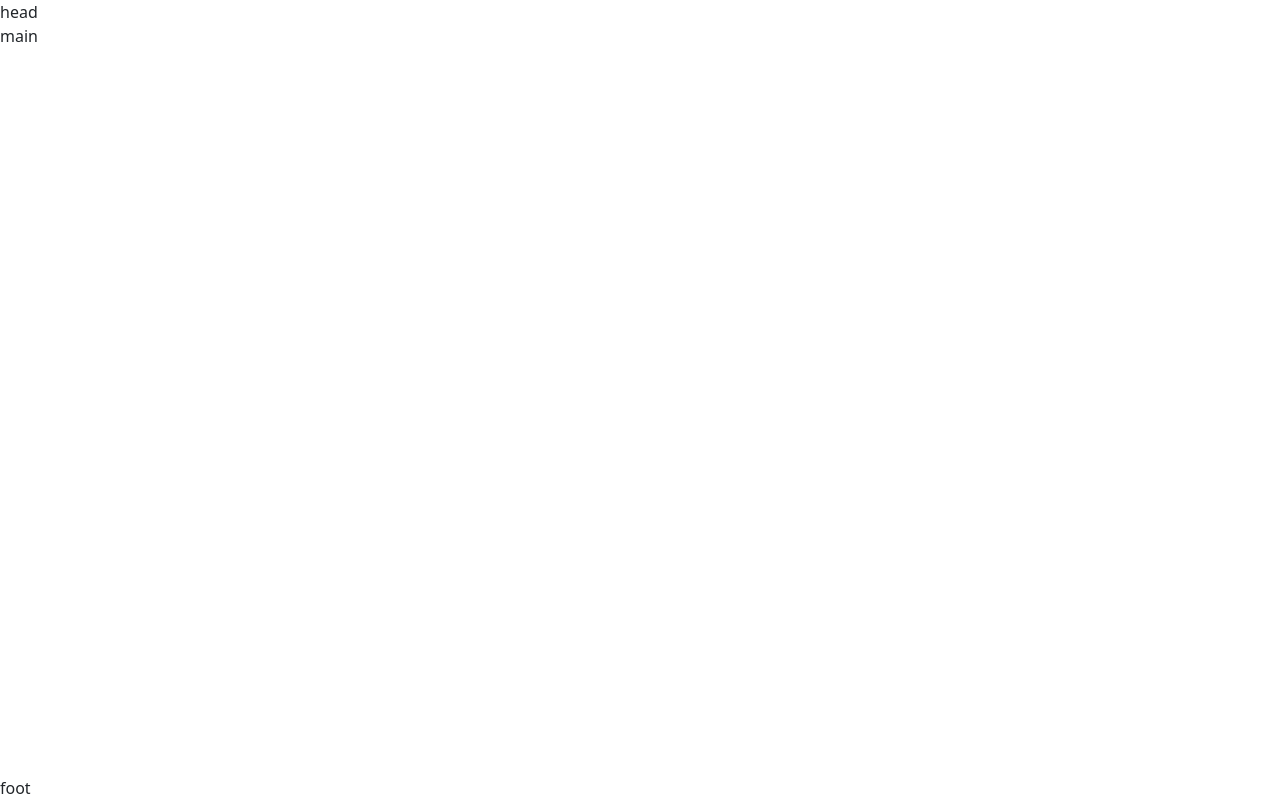
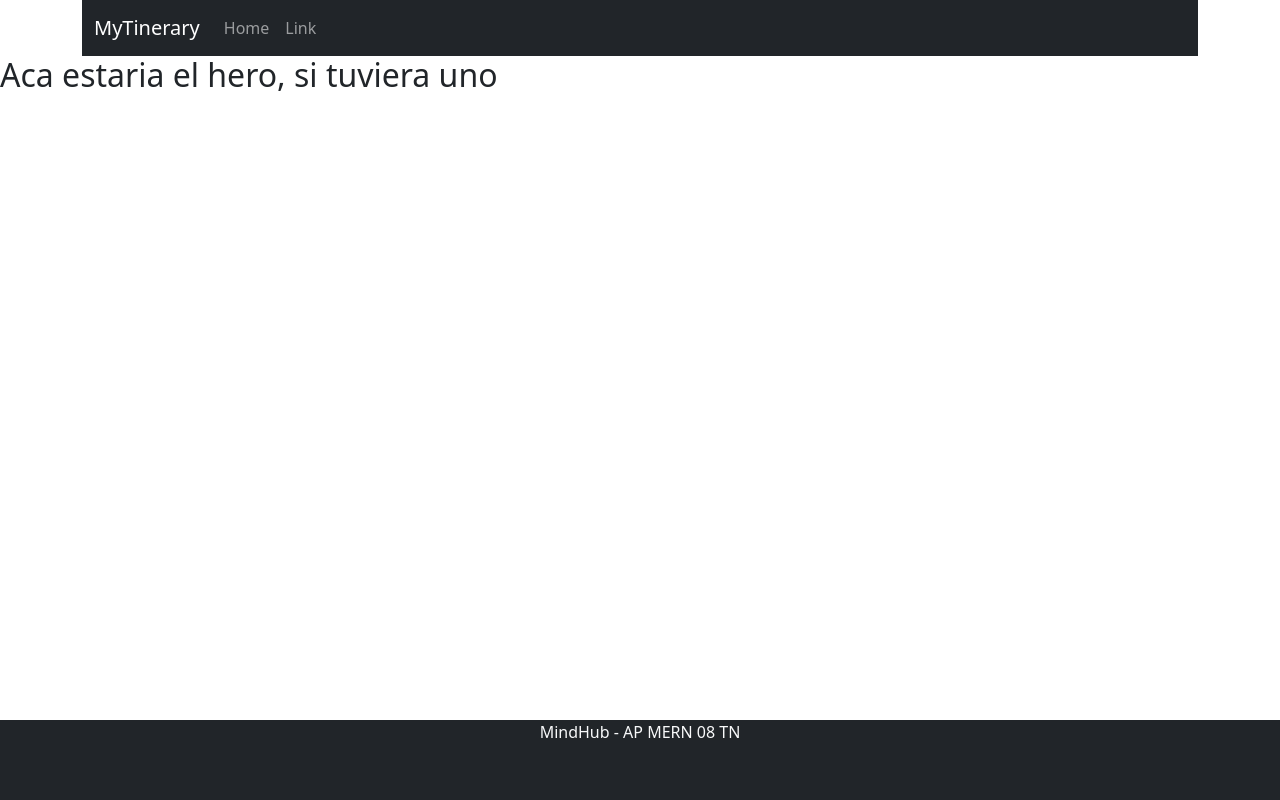
Before and after one commit to ajax9309/MyTinerary-alexisOyola, a React (Vite) app: page / in a window 1280 px wide. Built offline with nearby package versions, Linux system fonts and the light colour scheme.

Commit message:
components

```diff
--- a/src/App.css
+++ b/src/App.css
@@ -2,11 +2,11 @@
   min-height: 100vh;
   display: flex;
   flex-direction: column;
+
 }
 
-.appheader .appfooter{
+.appfooter{
   height: 10vh;
-  background-color: cadetblue;
 }
 
 .appmain{
--- /dev/null
+++ b/src/components/footer/Footer.jsx
@@ -0,0 +1,12 @@
+
+const Footer = () => {
+  return (
+
+    <footer className='appfooter bg-dark'>
+        <p className="text-light text-center">MindHub - AP MERN 08 TN</p>
+    </footer>
+
+  )
+}
+
+export default Footer
--- /dev/null
+++ b/src/components/hero/Hero.jsx
@@ -0,0 +1,15 @@
+    import React from 'react'
+
+    const Hero = () => {
+      return (
+
+        <section className="mainhero">
+          <h2 className="home-hero-title">
+            Aca estaria el hero, si tuviera uno
+          </h2>
+        </section>
+
+      )
+    }
+
+    export default Hero
--- a/src/components/navbar/NavbarMain.jsx
+++ b/src/components/navbar/NavbarMain.jsx
@@ -0,0 +1,25 @@
+import React from 'react'
+import Container from 'react-bootstrap/Container';
+import Nav from 'react-bootstrap/Nav';
+import Navbar from 'react-bootstrap/Navbar';
+
+const NavbarMain = () => {
+  return (
+    <div>
+    <Navbar expand="lg" className="" bg="dark" data-bs-theme="dark">
+    <Container>
+      <Navbar.Brand href="#home">MyTinerary</Navbar.Brand>
+      <Navbar.Toggle aria-controls="basic-navbar-nav" />
+      <Navbar.Collapse id="basic-navbar-nav">
+        <Nav className="me-auto">
+          <Nav.Link href="#home">Home</Nav.Link>
+          <Nav.Link href="#link">Link</Nav.Link>
+        </Nav>
+      </Navbar.Collapse>
+    </Container>
+  </Navbar>
+  </div>
+  )
+}
+
+export default NavbarMain
--- /dev/null
+++ b/src/layouts/MainLayout.jsx
@@ -0,0 +1,18 @@
+
+import Footer from '../components/footer/Footer'
+import NavbarMain from '../components/navbar/NavbarMain'
+import '../layouts/mainlayout.css'
+
+const MainLayout = ({children}) => {
+  return (
+    <div className="mainlayout">
+      <header className="container layout-main-header">
+        <NavbarMain/>
+      </header>
+      {children}
+      <Footer/>
+    </div>
+  )
+}
+
+export default MainLayout
--- /dev/null
+++ b/src/layouts/mainlayout.css
@@ -0,0 +1,12 @@
+.mainlayout{
+    min-height: 100vh;
+    display: flex;
+    flex-direction: column;
+    /* align-items: center; */
+  }
+  /* .layout-main-header{
+    padding-top: 10px;
+    display: flex;
+    justify-content: end;
+    align-items: center;
+  } */
--- a/src/pages/Home/Home.jsx
+++ b/src/pages/Home/Home.jsx
@@ -1,11 +1,14 @@
+import Hero from "../../components/hero/Hero"
+import MainLayout from "../../layouts/MainLayout"
 
 const Home = () => {
   return (
-    <div className='applayout'>
-      <header className='appheader'>head</header>
-      <main className='appmain'>main</main>
-      <footer className='appfooter'>foot</footer>
-    </div>
+      <MainLayout>
+      <main className='appmain'>
+      <Hero/>
+      </main>
+      </MainLayout>
+
   )
 }
 
```
Also changed, not shown: src/components/carousel/Carousel.jsx (added, +47 -0 lines), src/components/carousel/carousel.css (added), src/pages/Cities/Cities.jsx (added), src/pages/Cities/cities.css (added).
